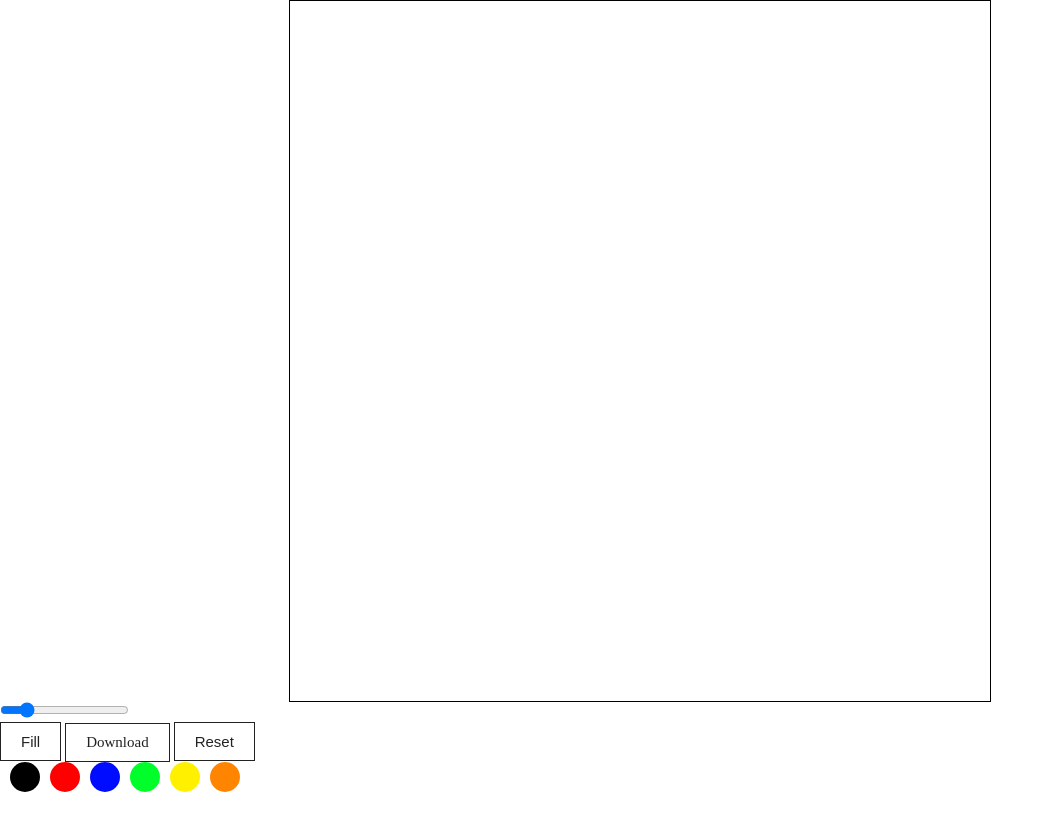
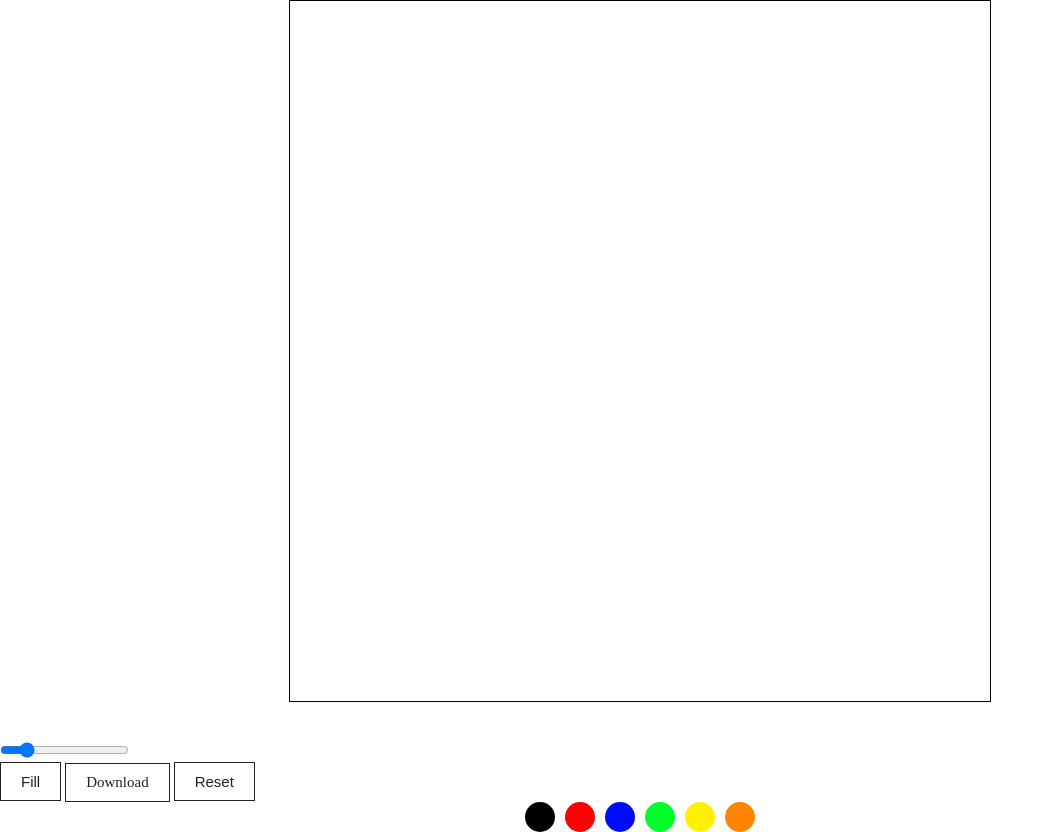
Before and after one commit to nohsunghyung/drawing-board, a plain HTML site: page index.html in a window 1280 px wide. Shown: the whole page, without its empty margins (0-1054 px from the left). Before the commit the page ends 800 px from the top, so only its background shows below. Drawn offline with Linux system fonts and the light colour scheme.

Commit message:
feat : style수정

```diff
--- a/index.html
+++ b/index.html
@@ -10,14 +10,19 @@
   a {text-decoration: none;}
   li {list-style: none;}
   #canvas {display: block; width: 700px;height: 700px; margin: 0 auto; border: 1px solid #000; background-color: #fff;}
-  .color-list {overflow: hidden;}
-  .color-list li {float: left; width: 30px; height: 30px; border-radius: 50%; margin-left: 10px; cursor: pointer;}
+  .handle-container { margin-top: 40px;}
+  .color-list {display: flex; justify-content: center; width: 700px; margin: 0 auto;}
+  .color-list li {position: relative; width: 30px; height: 30px; border-radius: 50%; cursor: pointer;}
+  .color-list li + li { margin-left: 10px;}
+  .color-list li .icon {display:none; position: absolute;top:50%;left: 50%; width:8px; height:8px; margin-left:-4px;margin-top: -4px; background-color: #fff;border-radius: 50%; border: 1px solid #ddd;}
+  .color-list li.active .icon {display: block;}
   .btn-group .btn {display: inline-block; padding: 10px 20px; border: 1px solid #222; font-size: 15px; color: #222; background-color: #fff; cursor: pointer;}
   .btn-group .btn-fill.active {color: #fff;background-color: #000;}
 </style>
 <body>
   <div id="content">
     <canvas id="canvas"></canvas>
+    <div class="handle-container">
       <input type="range" class="js-range" min="1" max="10" step="0.5" value="2.5">
       <div class="btn-group">
         <button type="button" class="btn btn-fill">Fill</button>
@@ -25,13 +30,14 @@
         <button type="button" class="btn btn-clear">Reset</button>
       </div>
       <ul class="color-list">
-      <li class="color" style="background-color: #000000;"></li>
-      <li class="color" style="background-color: #ff0000;"></li>
-      <li class="color" style="background-color: #000cff;"></li>
-      <li class="color" style="background-color: #00ff2a;"></li>
-      <li class="color" style="background-color: #fff000;"></li>
-      <li class="color" style="background-color: #ff8400;"></li>
+        <li class="color" style="background-color: #000000;"><i class="icon"></i></li>
+        <li class="color" style="background-color: #ff0000;"><i class="icon"></i></li>
+        <li class="color" style="background-color: #000cff;"><i class="icon"></i></li>
+        <li class="color" style="background-color: #00ff2a;"><i class="icon"></i></li>
+        <li class="color" style="background-color: #fff000;"><i class="icon"></i></li>
+        <li class="color" style="background-color: #ff8400;"><i class="icon"></i></li>
       </ul>
+    </div>
   </div>
 
   <script src="./drawing.js"></script>
```
Lines whose indentation alone changed are shown as unchanged.
